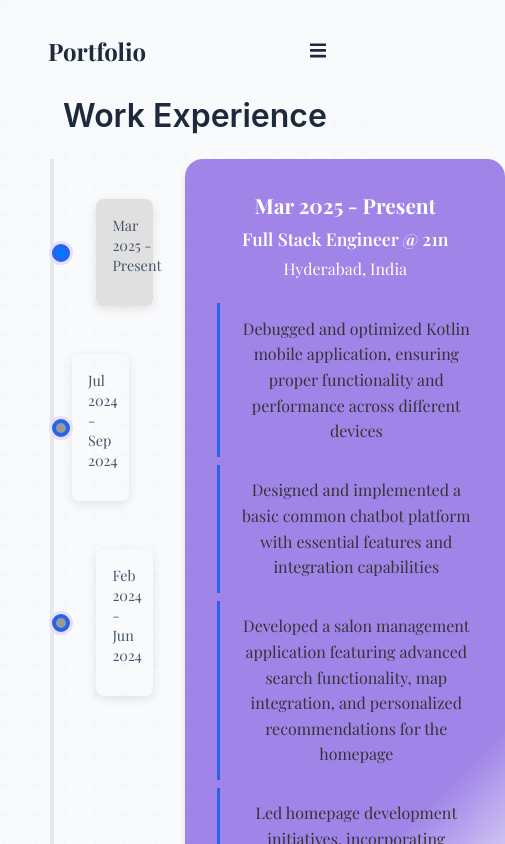
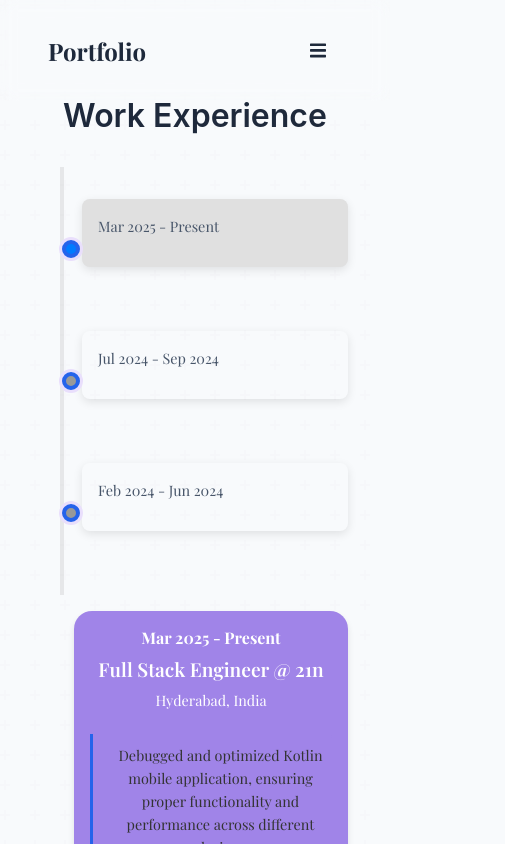
Before and after one commit to MKarthik1729/my-portfolio, a React (Vite) app: page /projects in a window 390 px wide. Shown: the top 844 px of the page, 505 px wide, since content can reach past the window. Built offline with nearby package versions, Linux system fonts and the light colour scheme; a web font is replaced by a local one.

Commit message:
experience responsive

```diff
--- a/src/Components/Experience.jsx
+++ b/src/Components/Experience.jsx
@@ -86,7 +86,8 @@ function Experience() {
               className={`${styles.timelineItem} ${idx % 2 === 0 ? styles.left : styles.right}`}
               onClick={() => setSelectedExp(idx)}
               style={{
-                cursor: 'pointer'
+                cursor: 'pointer',
+                width: '100%'
               }}
             >
               <div
@@ -94,7 +95,8 @@ function Experience() {
                 style={{
                   backgroundColor: selectedExp === idx
                     ? (isDarkMode ? '#3d3d3d' : '#e0e0e0')
-                    : 'transparent'
+                    : 'transparent',
+                  width: '100%'
                 }}
               >
                 <div className={styles.period}>{exp.period}</div>
@@ -129,7 +131,8 @@ function Experience() {
                 backgroundColor: isDarkMode ? '#2d2d2d' : '#f5f5f5',
                 boxShadow: isDarkMode
                   ? '0 4px 6px rgba(0, 0, 0, 0.3)'
-                  : '0 4px 6px rgba(0, 0, 0, 0.1)'
+                  : '0 4px 6px rgba(0, 0, 0, 0.1)',
+                width: '100%'
               }}
             >
               <div className={styles.currentPeriod}>{experiences[selectedExp].period}</div>
--- a/src/Styles/experience.module.scss
+++ b/src/Styles/experience.module.scss
@@ -599,18 +599,74 @@
 }
 
 @media (max-width: 900px) {
+  .timelineGrid {
+    grid-template-columns: 1fr;
+    gap: 1rem;
+  }
+
   .timelineContent {
-    width: 70%;
+    width: 100%;
     padding: 16px;
   }
-  .left .timelineContent, .right .timelineContent {
-    margin: 0 0 0 0;
+
+  .left .timelineContent,
+  .right .timelineContent {
+    margin: 0;
     text-align: left;
   }
+
   .timelineItem {
     flex-direction: column !important;
     align-items: flex-start;
     min-height: 100px;
+    margin: 1rem 0;
+  }
+
+  .timelineDot {
+    left: 20px;
+    transform: translateY(-50%);
+  }
+
+  .timelineLineMain {
+    left: 20px;
+  }
+
+  .currentCard {
+    min-width: unset;
+    width: 100%;
+    padding: 1.5rem;
+  }
+}
+
+@media (max-width: 480px) {
+  .experienceV2 {
+    padding: 40px 10px;
+  }
+
+  .titleV2 {
+    font-size: 2rem;
+    margin-bottom: 2rem;
+  }
+
+  .currentCard {
+    padding: 1rem;
+  }
+
+  .currentTitle {
+    font-size: 1.2rem;
+  }
+
+  .currentPeriod {
+    font-size: 1rem;
+  }
+
+  .currentLocation {
+    font-size: 0.9rem;
+  }
+
+  .currentPoints li {
+    font-size: 0.9rem;
+    padding: 0.6rem 0 0.6rem 1rem;
   }
 }
 
```
